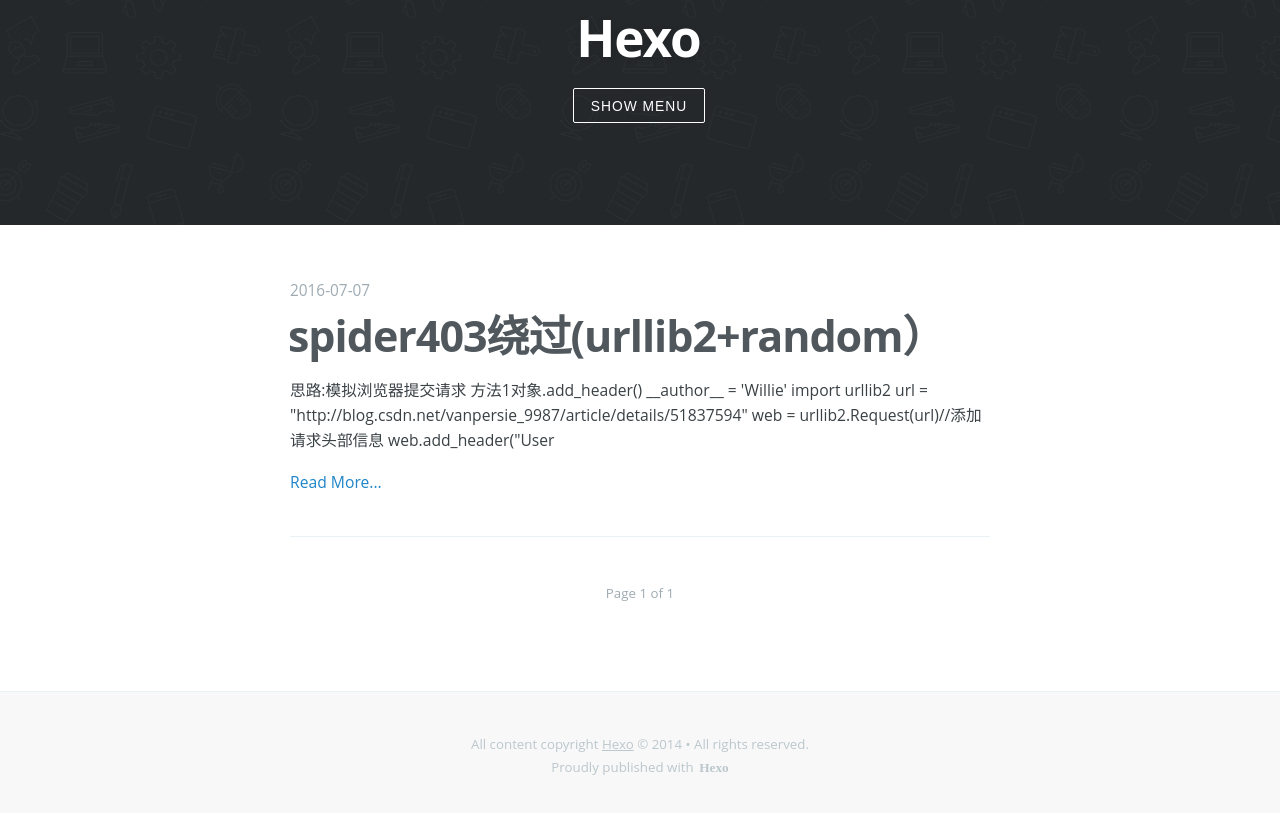
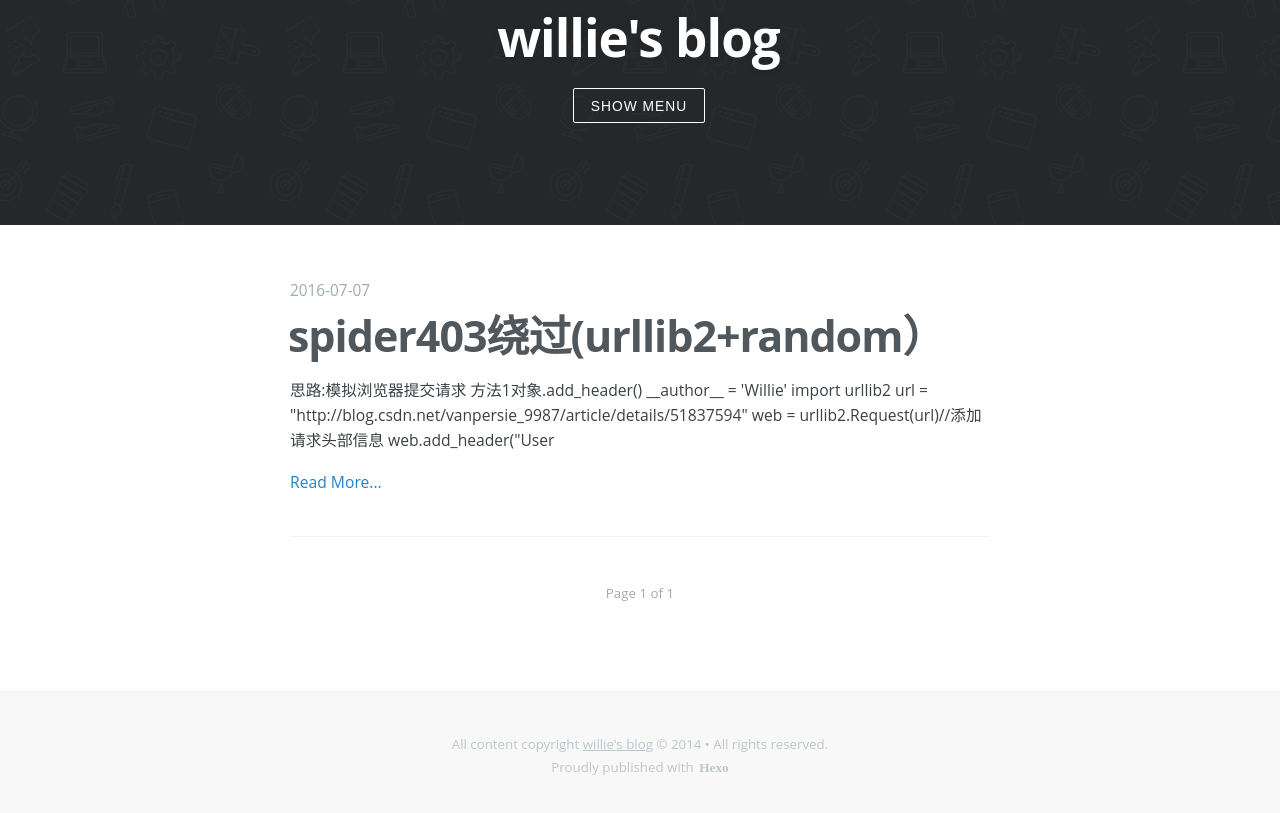
Before and after one commit to williesec-hub/williesec-hub.github.io, a plain HTML site: page archives/2016/07/index.html in a window 1280 px wide. Shown: the part 195-1008 px from the top of the page. Drawn offline with nearby package versions, Linux system fonts and the light colour scheme.

Commit message:
add_title+author

```diff
--- a/archives/2016/07/index.html
+++ b/archives/2016/07/index.html
@@ -4,14 +4,14 @@
 <head>
   <meta http-equiv="Content-Type" content="text/html" charset="UTF-8" >
   <meta http-equiv="X-UA-Compatible" content="IE=edge,chrome=1"/>
-  <title>Archives: 2016/7 | Hexo</title>
+  <title>Archives: 2016/7 | willie&#39;s blog</title>
   <meta name="description" content="" />
   <meta name="HandheldFriendly" content="True" />
   <meta name="MobileOptimized" content="320" />
   <meta name="viewport" content="width=device-width, initial-scale=1.0" />
   <link rel="stylesheet" type="text/css" href="/css/screen.css" />
   <link rel="stylesheet" type="text/css" href="/css/style.css" />
-  <meta name="generator" content="Hexo">
+  <meta name="generator" content="willie's blog">
 
 
 
@@ -33,7 +33,7 @@
     <div class="vertical">
         <div class="site-head-content inner">
              <a class="blog-logo" href="/"><img src="/img/logo.svg" alt="Blog Logo"/></a>
-            <h1 class="blog-title">Hexo</h1>
+            <h1 class="blog-title">willie's blog</h1>
             <h2 class="blog-description"><button id="showMenu">Show Menu</button></h2>
         </div>
     </div>
@@ -84,7 +84,7 @@
 <footer class="site-footer">
 
   <div class="inner">
-     <section class="copyright">All content copyright <a href="/">Hexo</a> &copy; 2014 &bull; All rights reserved.</section>
+     <section class="copyright">All content copyright <a href="/">willie's blog</a> &copy; 2014 &bull; All rights reserved.</section>
      <section class="poweredby">Proudly published with <a class="icon-ghost" href="http://zespia.tw/hexo/">Hexo</a></section>
   </div>
 </footer>
```
Also changed, not shown: 2016/07/07/spider403绕过（urllib2+random）/index.html (+5 -5 lines), archives/2016/index.html (+4 -4 lines), archives/index.html (+4 -4 lines), index.html (+4 -4 lines).
